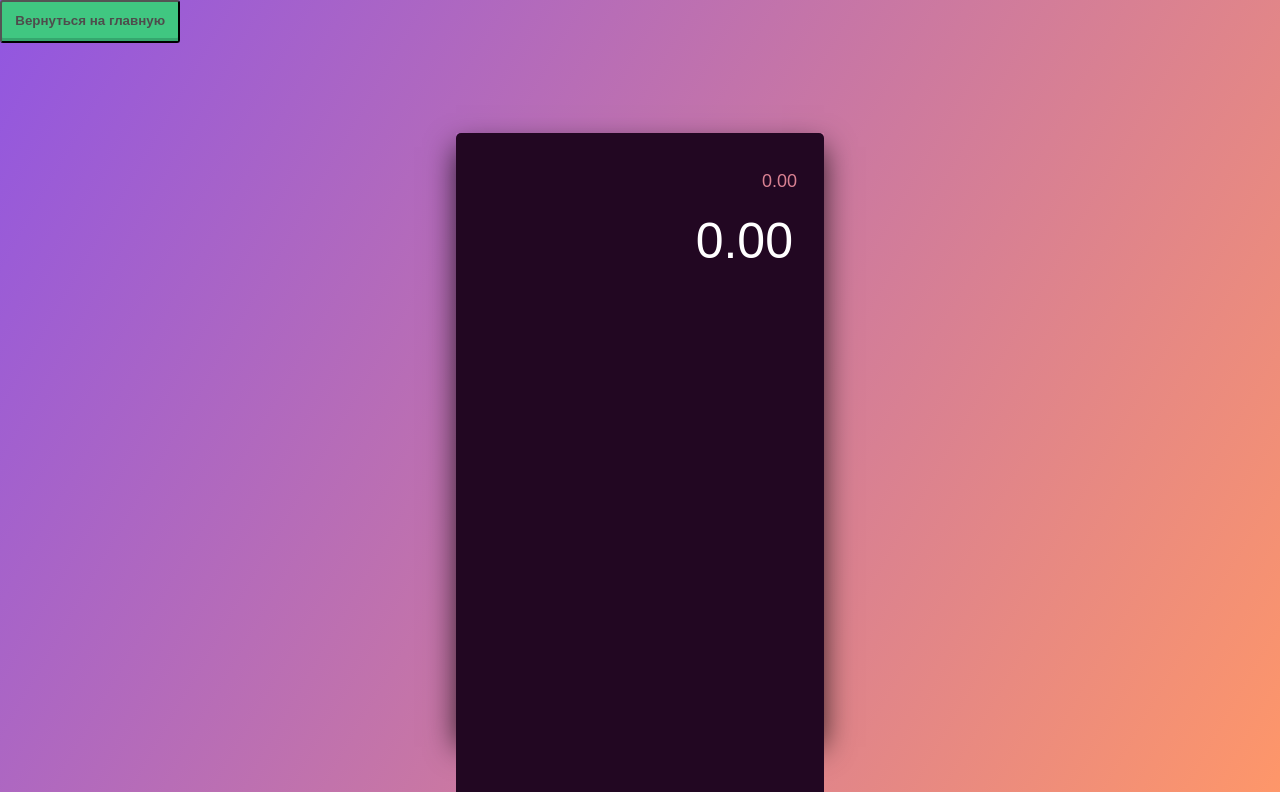
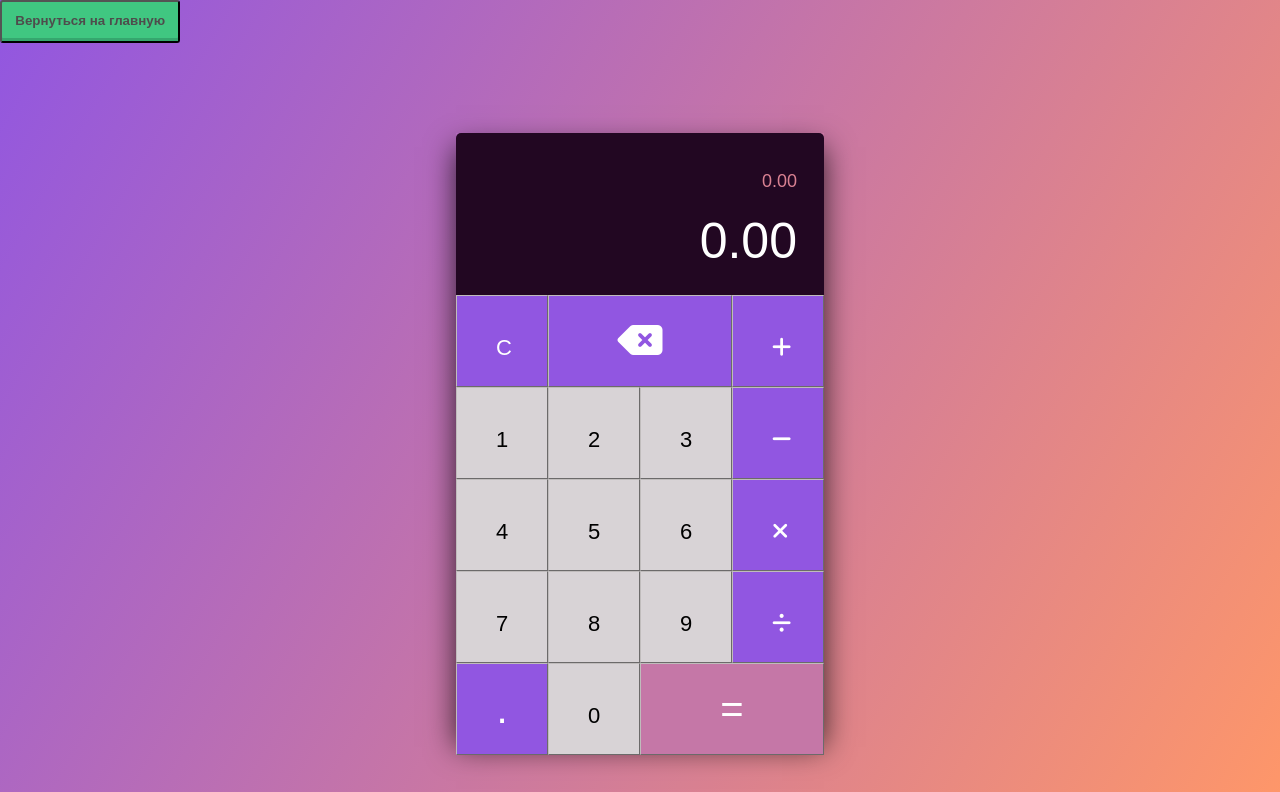
Before and after one commit to Smoony91/HomePortal, a plain HTML site: page calculator.html in a window 1280 px wide. Shown: the top 792 px of the page. Drawn offline with Linux system fonts and the light colour scheme.

Commit message:
исправлен css, в калькуляторе не активны input

```diff
--- a/calculator.html
+++ b/calculator.html
@@ -15,8 +15,8 @@
 </form>
 <div class="calculator">
     <div class="header">
-      <input type="text" placeholder="0.00" class="account">
-      <input type="text" placeholder="0.00" class="result">
+      <input type="text" placeholder="0.00" class="account"disabled>
+      <input type="text" placeholder="0.00" class="result" disabled>
     </div>
     <div class="main">
       <button onclick="reset()" class="btn-indigo">C</button>
--- a/css/calculator.css
+++ b/css/calculator.css
@@ -12,7 +12,7 @@ body{
 }
 
 .header {
-    height: 100%;
+    height: 100px;
     padding-top: 37px;
     padding-bottom: 25px;
     padding-right: 29px;
@@ -27,7 +27,6 @@ body{
 width: 100%;
 background: transparent;
 border: none;
-outline: none;
 color: #d98192;
 font-size: 18px;
 text-align: right;
@@ -37,12 +36,11 @@ text-align: right;
 }
 
 .result {
-    width: 100px;
+    width: 100%;
     margin-top: 18px;
     text-align: right;
     background: transparent;
     border: none;
-    outline: none;
     font-size: 50px;
     color: #fff;
 }
@@ -51,7 +49,7 @@ text-align: right;
 }
 
 .main {
-    width: 400px;
+    width: 100%;
     display: table;
 
     }
```
